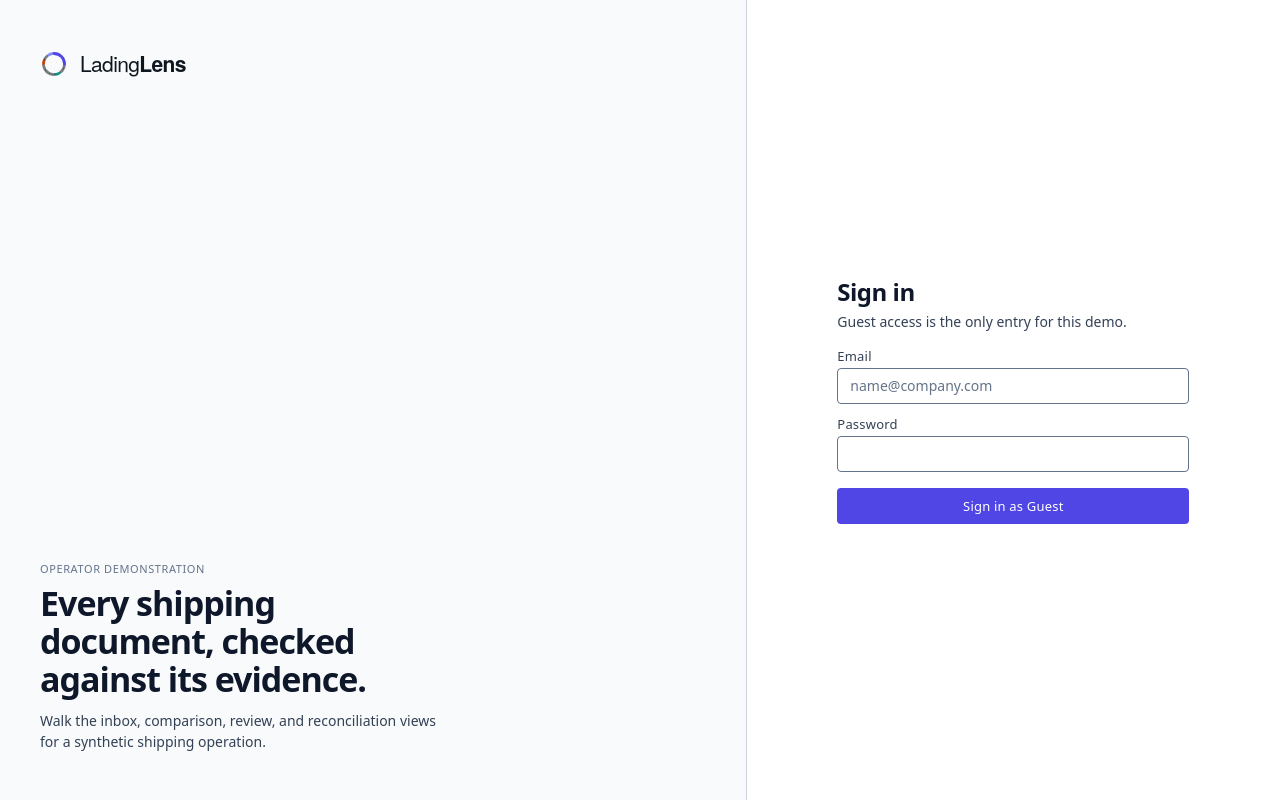
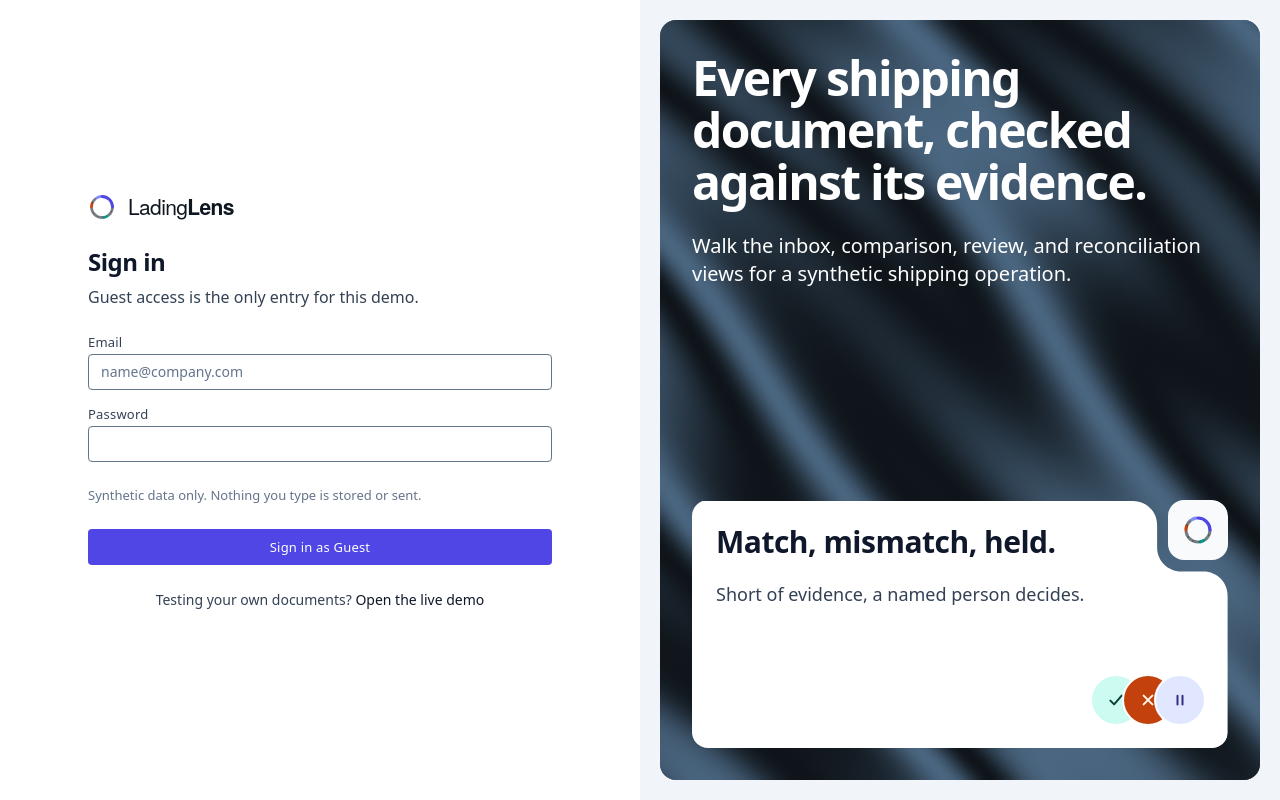
Before and after one commit to M1KUAPP/LadingLens, a React (Vite) app in the folder apps/web/: page /auth in a window 1280 px wide. Built offline with nearby package versions, Linux system fonts and the light colour scheme; a web font is replaced by a local one.

Commit message:
feat(web): rebuild sign-in on silk split layout

```diff
--- a/apps/web/src/pages/AuthPage.tsx
+++ b/apps/web/src/pages/AuthPage.tsx
@@ -1,15 +1,14 @@
-import { useNavigate } from 'react-router-dom'
+import { Link, useNavigate } from 'react-router-dom'
+import { SilkCanvas } from '../components/SilkCanvas'
 import { Button, Field } from '../components/ui/Controls'
+import { VerdictCheckGlyph, VerdictCrossGlyph, VerdictHoldGlyph } from '../components/ui/Icons'
 import { ensureGuestSession } from '../lib/guest-session'
 import { readTheme } from '../lib/theme'
 import './auth-page.css'
 
 export function AuthPage() {
   const navigate = useNavigate()
-  const lockupSrc =
-    readTheme() === 'dark'
-      ? '/brand/lockup-dark.svg'
-      : '/brand/lockup-colour.svg'
+  const dark = readTheme() === 'dark'
 
   const enterAsGuest = () => {
     ensureGuestSession()
@@ -18,47 +17,74 @@ export function AuthPage() {
 
   return (
     <main className="auth">
-      <section className="auth-intro" aria-label="About this demo">
+      <section className="auth-form" aria-labelledby="auth-heading">
+        <div className="auth-stack">
+          <Link to="/" className="auth-brand" aria-label="LadingLens home">
             <img
               className="auth-lockup"
-          src={lockupSrc}
-          alt="LadingLens"
+              src={dark ? '/brand/lockup-dark.svg' : '/brand/lockup-colour.svg'}
+              alt=""
               width={172}
               height={32}
             />
-        <div className="auth-intro-body">
-          <p className="auth-eyebrow">Operator demonstration</p>
-          <p className="auth-headline">
-            Every shipping document, checked against its evidence.
-          </p>
-          <p className="auth-copy">
-            Walk the inbox, comparison, review, and reconciliation views for
-            a synthetic shipping operation.
+          </Link>
+          <div className="auth-head">
+            <h1 className="auth-heading" id="auth-heading">
+              Sign in
+            </h1>
+            <p className="auth-subhead">Guest access is the only entry for this demo.</p>
+          </div>
+          <div className="auth-fields">
+            <Field label="Email" type="email" autoComplete="off" placeholder="name@company.com" />
+            <Field label="Password" type="password" autoComplete="off" />
+          </div>
+          <p className="auth-note">Synthetic data only. Nothing you type is stored or sent.</p>
+          <Button className="auth-submit" onClick={enterAsGuest}>
+            Sign in as Guest
+          </Button>
+          <p className="auth-alt">
+            Testing your own documents?{' '}
+            <Link to="/judge" className="auth-alt-link">
+              Open the live demo
+            </Link>
           </p>
         </div>
       </section>
-      <section className="auth-panel" aria-labelledby="auth-heading">
-        <div className="auth-panel-inner">
-          <div className="auth-panel-head">
-            <h1 className="auth-heading" id="auth-heading">
-              Sign in
-            </h1>
-            <p className="auth-subhead">
-              Guest access is the only entry for this demo.
+      <section className="auth-panel" aria-label="About this demo">
+        <div className="auth-card">
+          <SilkCanvas className="auth-silk" />
+          <div className="auth-card-head">
+            <p className="auth-headline">Every shipping document, checked against its evidence.</p>
+            <p className="auth-copy">
+              Walk the inbox, comparison, review, and reconciliation views for a synthetic shipping operation.
             </p>
           </div>
-          <div className="auth-fields">
-            <Field
-              label="Email"
-              type="email"
-              autoComplete="off"
-              placeholder="name@company.com"
+          <div className="auth-notch">
+            <svg className="auth-notch-shape" viewBox="0 0 1094 249" aria-hidden="true">
+              <path
+                d="M0.263672 16.8809C0.263672 8.0443 7.42712 0.880859 16.2637 0.880859H786.394H999.115C1012.37 0.880859 1023.12 11.626 1023.12 24.8808L1023.12 47.3809C1023.12 60.6357 1033.86 71.3809 1047.12 71.3809H1069.6C1082.85 71.3809 1093.6 82.126 1093.6 95.3809L1093.6 232.881C1093.6 241.717 1086.43 248.881 1077.6 248.881H16.2637C7.42716 248.881 0.263672 241.717 0.263672 232.881V16.8809Z"
+                fill="currentColor"
               />
-            <Field label="Password" type="password" autoComplete="off" />
+            </svg>
+            <span className="auth-notch-mark">
+              <img src={dark ? '/brand/mark-dark.svg' : '/brand/mark-colour.svg'} alt="" width={32} height={32} />
+            </span>
+            <div className="auth-notch-body">
+              <p className="auth-notch-title">Match, mismatch, held.</p>
+              <p className="auth-notch-copy">Short of evidence, a named person decides.</p>
+              <div className="auth-verdicts" aria-hidden="true">
+                <span className="auth-verdict auth-verdict--match">
+                  <VerdictCheckGlyph size={20} />
+                </span>
+                <span className="auth-verdict auth-verdict--mismatch">
+                  <VerdictCrossGlyph size={20} />
+                </span>
+                <span className="auth-verdict auth-verdict--held">
+                  <VerdictHoldGlyph size={20} />
+                </span>
               </div>
-          <Button className="auth-submit" onClick={enterAsGuest}>
-            Sign in as Guest
-          </Button>
+            </div>
+          </div>
         </div>
       </section>
     </main>
--- a/apps/web/src/pages/auth-page.css
+++ b/apps/web/src/pages/auth-page.css
@@ -1,17 +1,35 @@
+/* login-v3: the sign-in column, and from 1024px a silk panel beside it. */
 .auth {
+  display: grid;
+  grid-template-columns: repeat(2, minmax(0, 1fr));
   min-height: 100dvh;
-  display: grid;
-  grid-template-columns: minmax(0, 7fr) minmax(0, 5fr);
   background: var(--surface-canvas);
 }
 
-.auth-intro {
+.auth-form {
+  display: flex;
+  align-items: center;
+  justify-content: center;
+  padding-inline: var(--spacing-8);
+}
+
+.auth-stack {
   display: flex;
   flex-direction: column;
-  gap: var(--spacing-10);
-  padding: var(--spacing-10) var(--spacing-9);
-  background: var(--surface-raised);
-  border-right: 1px solid var(--border-default);
+  gap: var(--spacing-7);
+  width: 100%;
+  max-width: 32rem;
+  padding: var(--spacing-7);
+}
+
+.auth-brand {
+  align-self: flex-start;
+  border-radius: var(--radius-sm);
+}
+
+.auth-brand:focus-visible {
+  outline: none;
+  box-shadow: var(--focus-ring);
 }
 
 .auth-lockup {
@@ -20,50 +38,10 @@
   height: 32px;
 }
 
-.auth-intro-body {
-  margin-top: auto;
-  max-width: 26rem;
-}
-
-.auth-eyebrow {
-  margin: 0 0 var(--spacing-3);
-  font: var(--type-label-sm);
-  letter-spacing: var(--type-label-sm-tracking);
-  text-transform: uppercase;
-  color: var(--text-tertiary);
-}
-
-.auth-headline {
-  margin: 0;
-  font: var(--type-display-md);
-  letter-spacing: var(--type-display-md-tracking);
-  color: var(--text-primary);
-}
-
-.auth-copy {
-  margin: var(--spacing-4) 0 0;
-  color: var(--text-secondary);
-}
-
-.auth-panel {
-  display: flex;
-  align-items: center;
-  justify-content: center;
-  padding: var(--spacing-9) var(--spacing-7);
-}
-
-.auth-panel-inner {
+.auth-head {
   display: flex;
   flex-direction: column;
-  gap: var(--spacing-5);
-  width: 100%;
-  max-width: 22rem;
-}
-
-.auth-panel-head {
-  display: flex;
-  flex-direction: column;
-  gap: var(--spacing-2);
+  gap: var(--spacing-3);
 }
 
 .auth-heading {
@@ -74,37 +52,218 @@
 
 .auth-subhead {
   margin: 0;
+  font: var(--type-body-lg);
   color: var(--text-secondary);
 }
 
 .auth-fields {
   display: flex;
   flex-direction: column;
-  gap: var(--spacing-4);
+  gap: var(--spacing-5);
+}
+
+.auth-note {
+  margin: 0;
+  font: var(--type-body-sm);
+  color: var(--text-tertiary);
 }
 
 .auth-submit {
   width: 100%;
 }
 
-@media (max-width: 767px) {
-  .auth {
-    grid-template-columns: 1fr;
+.auth-alt {
+  margin: 0;
+  text-align: center;
+  color: var(--text-secondary);
+}
+
+.auth-alt-link {
+  border-radius: var(--radius-sm);
+  color: var(--text-primary);
+  text-decoration: none;
+}
+
+.auth-alt-link:hover {
+  text-decoration: underline;
+}
+
+.auth-alt-link:focus-visible {
+  outline: none;
+  box-shadow: var(--focus-ring);
+}
+
+/* The panel: a sunken frame around one silk card, pinned while the form
+   column scrolls on short screens. */
+.auth-panel {
+  position: sticky;
+  top: 0;
+  height: 100dvh;
+  padding: var(--spacing-6);
+  background: var(--surface-sunken);
+}
+
+.auth-card {
+  position: relative;
+  display: flex;
+  flex-direction: column;
+  justify-content: space-between;
+  gap: var(--spacing-8);
+  height: 100%;
+  padding-block: var(--spacing-8);
+  overflow: hidden;
+  isolation: isolate;
+  border-radius: var(--radius-xl);
+  background: var(--silk-tint);
+  color: var(--film-paper);
+}
+
+.auth-silk {
+  position: absolute;
+  inset: 0;
+  z-index: -1;
+  display: block;
+  width: 100%;
+  height: 100%;
+  pointer-events: none;
+}
+
+.auth-card-head {
+  display: flex;
+  flex-direction: column;
+  gap: var(--spacing-7);
+  padding-inline: var(--spacing-8);
+}
+
+.auth-headline {
+  margin: 0;
+  font: var(--type-display-md);
+  font-weight: 700;
+  letter-spacing: var(--type-display-md-tracking);
+}
+
+.auth-copy {
+  margin: 0;
+  font-size: 20px;
+  line-height: 28px;
+}
+
+/* The notched card. Its shape is drawn wider than any panel and pinned
+   right, so the notch holds its place and the left edge is simply cut. */
+.auth-notch {
+  position: relative;
+  height: 248px;
+  margin-inline: var(--spacing-8);
+  overflow: hidden;
+  isolation: isolate;
+  border-radius: var(--radius-xl);
+  color: var(--text-primary);
+}
+
+.auth-notch-shape {
+  position: absolute;
+  top: 0;
+  right: 0;
+  z-index: -1;
+  width: 1094px;
+  height: 249px;
+  color: var(--surface-canvas);
+}
+
+.auth-notch-mark {
+  position: absolute;
+  top: 0;
+  right: 0;
+  display: grid;
+  place-items: center;
+  width: 60px;
+  height: 60px;
+  border-radius: var(--radius-xl);
+  background: var(--surface-raised);
+}
+
+.auth-notch-body {
+  display: flex;
+  flex-direction: column;
+  gap: var(--spacing-6);
+  height: 100%;
+  padding: var(--spacing-7);
+}
+
+.auth-notch-title {
+  margin: 0;
+  padding-right: var(--spacing-10);
+  font: var(--type-heading-lg);
+  font-weight: 700;
+  letter-spacing: var(--type-heading-lg-tracking);
+}
+
+.auth-notch-copy {
+  margin: 0;
+  font-size: 18px;
+  line-height: 28px;
+  color: var(--text-secondary);
+}
+
+.auth-verdicts {
+  display: flex;
+  align-self: flex-end;
+  margin-top: auto;
+}
+
+.auth-verdict {
+  display: grid;
+  place-items: center;
+  width: 48px;
+  height: 48px;
+  border-radius: var(--radius-full);
+  box-shadow: 0 0 0 2px var(--surface-canvas);
+}
+
+.auth-verdict + .auth-verdict {
+  margin-left: -16px;
+}
+
+.auth-verdict--match {
+  background: var(--state-match-fill);
+  color: var(--state-match-text);
+}
+
+.auth-verdict--mismatch {
+  background: var(--state-mismatch-fill);
+  color: var(--state-mismatch-text);
+}
+
+.auth-verdict--held {
+  background: var(--state-held-fill);
+  color: var(--state-held-text);
+}
+
+@media (min-width: 1280px) {
+  .auth-headline {
+    font: var(--type-display-lg);
+    font-weight: 700;
+    letter-spacing: var(--type-display-lg-tracking);
   }
 
-  .auth-intro {
-    gap: var(--spacing-6);
-    padding: var(--spacing-7) var(--spacing-5);
-    border-right: none;
-    border-bottom: 1px solid var(--border-default);
+  .auth-notch-title {
+    font-size: 30px;
+    line-height: 36px;
   }
+}
 
-  .auth-intro-body {
-    margin-top: 0;
+@media (max-width: 1023.98px) {
+  .auth {
+    grid-template-columns: minmax(0, 1fr);
   }
 
   .auth-panel {
-    align-items: flex-start;
-    padding: var(--spacing-8) var(--spacing-5) var(--spacing-10);
+    display: none;
   }
 }
+
+@media (max-width: 639.98px) {
+  .auth-form {
+    padding-inline: 0;
+  }
+}
```
Also changed, not shown: 2 other files (tests, documents, lock files or other folders). Lines whose indentation alone changed are shown as unchanged.
